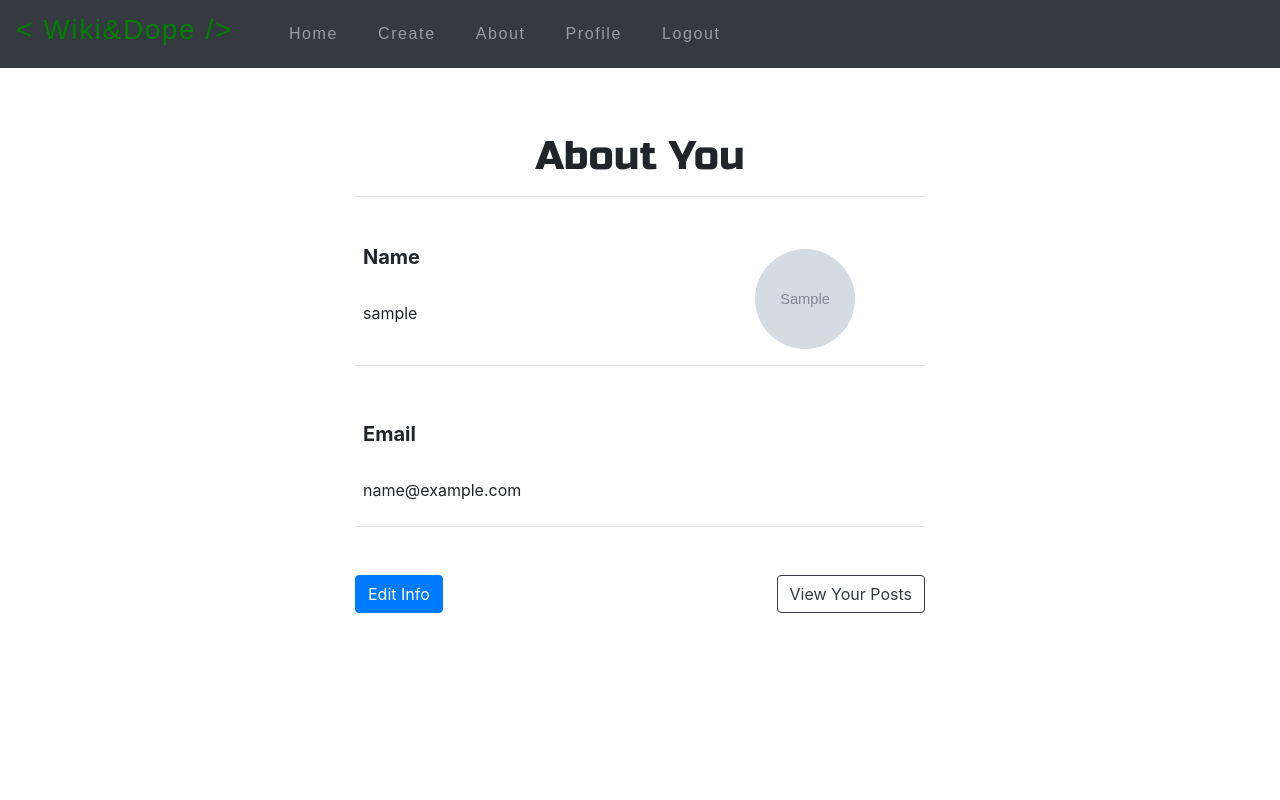
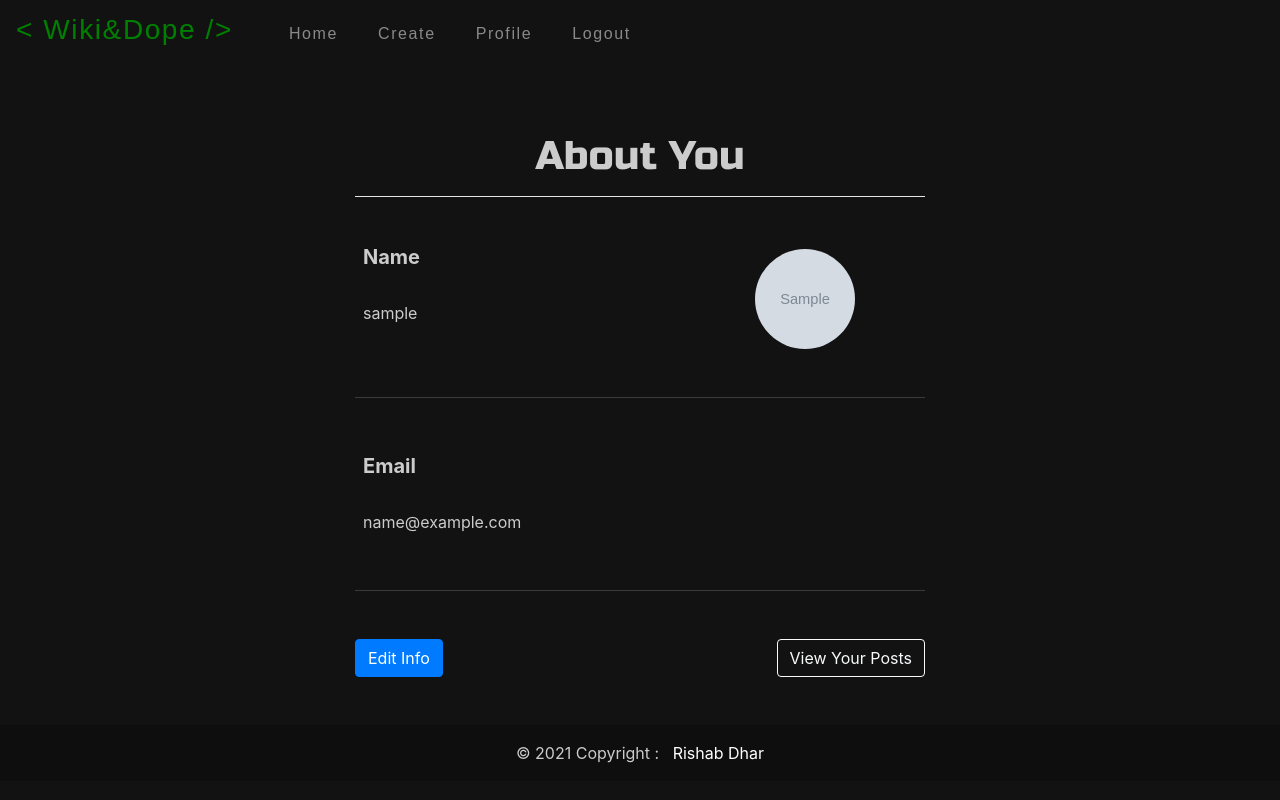
Before and after one commit to rishabdhar12/wiki_and_dope, a Django app: page /profile/ in a window 1280 px wide. Run offline with Django 3.2, Linux system fonts and the light colour scheme; a user stored in the database is signed in; tables that the repository leaves empty hold one stand-in row (values such as "Sample post"); grey boxes marked "Sample" are stand-in pictures; some libraries are stand-ins or nearby versions; some web fonts are replaced.

Commit message:
final commit

```diff
--- a/blog/static/css/style.css
+++ b/blog/static/css/style.css
@@ -1,4 +1,9 @@
 @import url('https://fonts.googleapis.com/css2?family=Encode+Sans+SC:wght@600&display=swap');
+
+body {
+    background-color: #121212;
+    color: #ccc;
+}
 
 nav {
     font-family: 'Encode Sans SC', sans-serif;
--- /dev/null
+++ b/blog/templates/blog/about.html
@@ -0,0 +1,4 @@
+{% extends 'blog/base.html' %}
+{% load static %}
+{% block content %}
+{% endblock %}
--- a/blog/templates/blog/base.html
+++ b/blog/templates/blog/base.html
@@ -10,12 +10,12 @@
     <link rel="preconnect" href="https://fonts.gstatic.com" crossorigin>
     <link rel="stylesheet" type="text/css" href="{% static 'css/style.css' %}">
     <link href="https://fonts.googleapis.com/css2?family=Russo+One&display=swap" rel="stylesheet">
-    <title>Blog | Home</title>
+    <link href="https://fonts.googleapis.com/css2?family=Roboto+Mono:wght@200&display=swap" rel="stylesheet">
+    <title>Blog</title>
 </head>
 
 <body>
-    <nav class="navbar navbar-expand-lg navbar-dark bg-dark sticky-top">
-        <!--  Show this only on mobile to medium screens  -->
+    <nav class="navbar navbar-expand-lg navbar-dark">
         <a class="navbar-brand d-lg-none" href="#">
             <h3>
                 < Wiki&Dope />
@@ -24,9 +24,7 @@
         <button class="navbar-toggler" type="button" data-toggle="collapse" data-target="#navbarToggle" aria-controls="navbarToggle" aria-expanded="false" aria-label="Toggle navigation">
             <span class="navbar-toggler-icon"></span>
         </button>
-        <!--  Use flexbox utility classes to change how the child elements are justified  -->
         <div class="collapse navbar-collapse" id="navbarToggle">
-            <!--   Show this only lg screens and up   -->
             <a class="navbar-brand d-none d-lg-block mr-5" href="#">
                 <h3>
                     < Wiki&Dope />
@@ -40,9 +38,6 @@
                     <a class="nav-link mr-4" href="{% url 'create_post' %}">Create</a>
                 </li>
                 <li class="nav-item">
-                    <a class="nav-link mr-4" href="#">About</a>
-                </li>
-                <li class="nav-item">
                     <a class="nav-link mr-4" href="{% url 'profile' %}">Profile</a>
                 </li>
                 <li class="nav-item">
@@ -53,25 +48,19 @@
                     {% endif %}
                 </li>
             </ul>
-            <!-- <ul class="navbar-nav">
-                <!-- <li class="nav-item mr-4">
-                    <a class="nav-link" href="#">Contact</a>
-                </li>
-                <li class="nav-item mr-4">
-                    <a class="nav-link mr-4" href="#">Profile</a>
-                </li>
-                <li class="nav-item mr-4">
-                    {% if request.user.is_authenticated %}
-                        <a class="nav-link" href="{% url 'logout' %}">Logout</a>
-                    {% else %}
-                        <a class="nav-link" href="{% url 'login' %}">Login</a>
-                    {% endif %}
-                </li>
-            </ul> -->
         </div>
     </nav>
     {% block content %}
     {% endblock %}
+    <footer>
+        <div class="text-center p-3" style="background-color: rgba(0, 0, 0, 0.2);">
+            © 2021 Copyright : &nbsp;
+            <a style="color:#fff">
+                Rishab Dhar
+            </a>
+        </div>
+        <!-- Copyright -->
+    </footer>
     <script src="https://code.jquery.com/jquery-3.5.1.slim.min.js" integrity="sha384-DfXdz2htPH0lsSSs5nCTpuj/zy4C+OGpamoFVy38MVBnE+IbbVYUew+OrCXaRkfj" crossorigin="anonymous"></script>
     <script src="https://cdn.jsdelivr.net/npm/bootstrap@4.6.0/dist/js/bootstrap.bundle.min.js" integrity="sha384-Piv4xVNRyMGpqkS2by6br4gNJ7DXjqk09RmUpJ8jgGtD7zP9yug3goQfGII0yAns" crossorigin="anonymous"></script>
 </body>
--- a/blog/templates/blog/post.html
+++ b/blog/templates/blog/post.html
@@ -4,6 +4,8 @@
 <div class="container" style="max-width:900px;">
     <img src="{{ post.image.url }}" class="img-rounded mt-3 mb-4" alt="Cinque Terre" style="width:100%;" height="auto">
     <h1 class="text-center mb-4" style="font-family:'Russo One',sans-serif;">{{post.title}}</h1>
-    <p>{{ post.content|safe }}</p>
+    <p class="para" style="font-family:'Roboto Mono',monospace;">
+        {{ post.content|safe }}
+    </p>
 </div>
 {% endblock %}
--- a/roadmap.txt
+++ /dev/null
@@ -1,3 +0,0 @@
-. Comment
-. Like
-. User Info Edit
--- a/token.txt
+++ /dev/null
@@ -1 +0,0 @@
-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
--- a/users/templates/users/profile.html
+++ b/users/templates/users/profile.html
@@ -5,8 +5,8 @@
     <div class="text-center">
         <h1 style="margin-top:4rem; font-family:Russo One;">About You</h1>
     </div>
-    <hr />
-    <div class="row">
+    <hr style="background-color:#fff;" />
+    <div class="row  mb-5">
         <div class="col-sm-8">
             <h5 class="mt-4 text-center text-md-left p-2"><b>Name</b></h5>
             <p class="mt-3 text-center text-md-left p-2">{{ user.username }}</p>
@@ -15,17 +15,17 @@
             <img class="rounded-circle mt-3 d-block mx-auto mx-md-0" src="{{ user.profile.profile_pic.url }}" style="width:100px; height:100px;"></img>
         </div>
     </div>
-    <hr />
-    <div class="mt-5">
+    <hr style="background-color:#424242;" />
+    <div class="mt-5 mb-5">
         <h5 class="mt-4 text-center text-md-left p-2"><b>Email</b></h5>
         <p class="mt-3 text-center text-md-left p-2">{{ user.email }}</p>
     </div>
-    <hr />
+    <hr style="background-color:#424242;" />
     <div class="mt-5 mb-5 d-flex justify-content-between">
         <a class="btn btn-primary" href="{% url 'update_profile' %}">
             Edit Info
         </a>
-        <a class="btn btn-outline-dark" href="{% url 'specific_posts' %}">View Your Posts</a>
+        <a class="btn btn-outline-light" href="{% url 'specific_posts' %}">View Your Posts</a>
     </div>
 </div>
 {% endblock %}
```
Also changed, not shown: blog/templates/blog/posts.html (+6 -4 lines).
